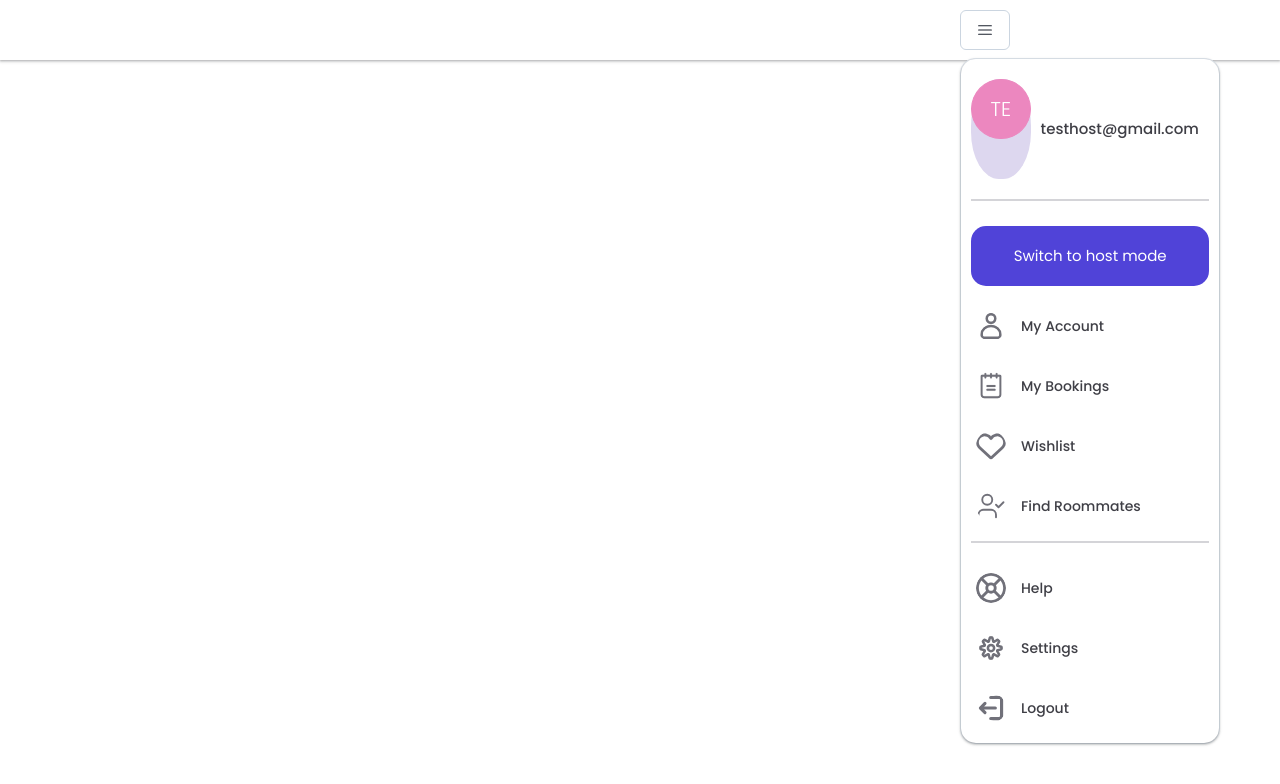
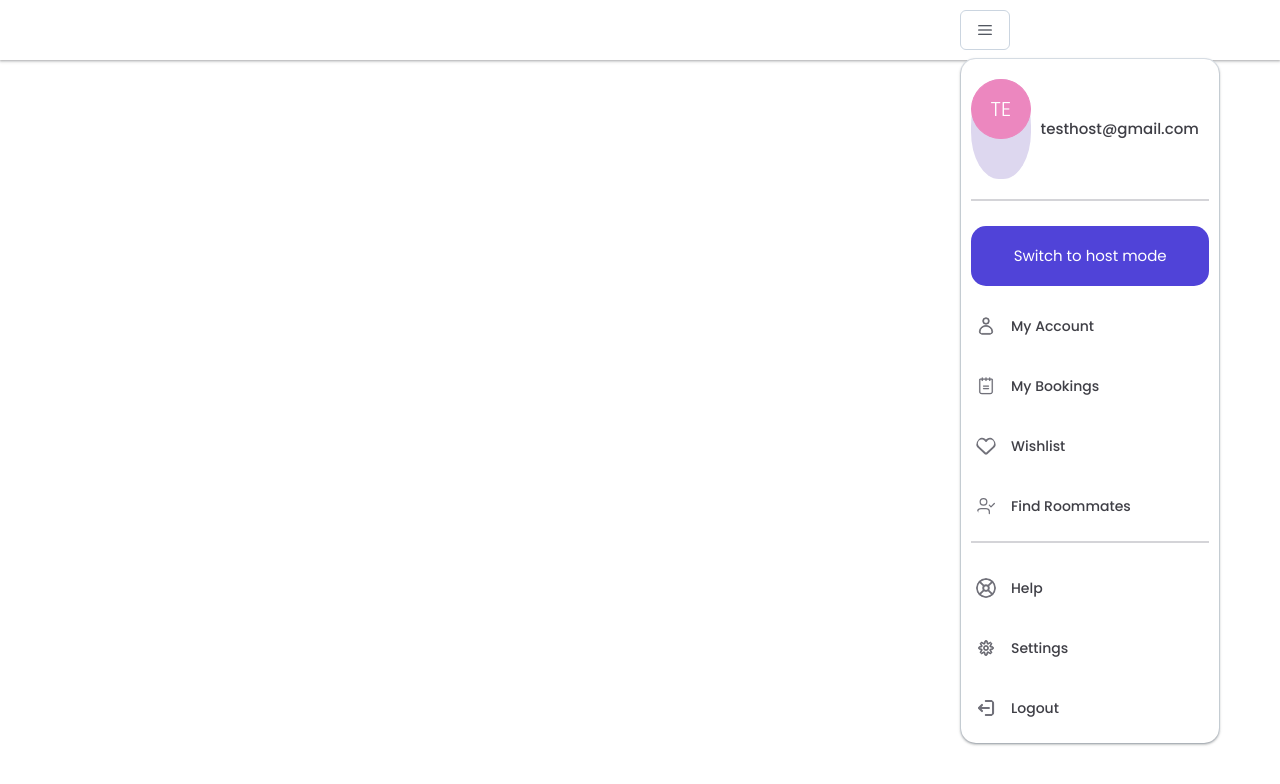
Before and after one commit to abhinavjoshi1798/SideBar, a React (Create React App) app: page / in a window 1280 px wide. Both pictures are taken after a click on the button 985 px from the left and 30 px from the top of the page. Shown: the top 784 px of the page. Built offline with nearby package versions, Linux system fonts and the light colour scheme.

Commit message:
icon size corrected

```diff
--- a/src/App.css
+++ b/src/App.css
@@ -128,7 +128,7 @@ display: flex;
 }
 
 .listMidIcon{
-  font-size: 30px;
+  font-size: 18px;
   stroke-width: 1px;
   stroke:#71717a;
 
--- a/src/App.js
+++ b/src/App.js
@@ -58,27 +58,27 @@ function App() {
               </div>
 
               <div className="listMid">
-                <CiUser className="listMidIcon" />
+                <CiUser className="listMidIcon" style={{fontSize:"20px"}} />
                 <label>My Account</label>
               </div>
               <div className="listMid">
                 <PiNotepad
                   className="listMidIcon"
-                  style={{ color: "#71717a" }}
+                  style={{ color: "#71717a", fontSize:"20px" }}
                 />
                 <label>My Bookings</label>
               </div>
               <div className="listMid">
                 <FaRegHeart
                   className="listMidIcon"
-                  style={{ color: "#71717a" }}
+                  style={{ color: "#71717a",fontSize:"20px" }}
                 />
                 <label>Wishlist</label>
               </div>
               <div className="listMid">
                 <LuUserCheck
                   className="listMidIcon"
-                  style={{ strokeWidth: "1.5px" }}
+                  style={{ strokeWidth: "1.5px",fontSize:"20px" }}
                 />
                 <label>Find Roommates</label>
               </div>
@@ -88,7 +88,7 @@ function App() {
               <div className="listMid">
                 <FaRegLifeRing
                   className="listMidIcon"
-                  style={{ color: "#71717a" }}
+                  style={{ color: "#71717a",fontSize:"20px" }}
                 />
                 <label>Help</label>
               </div>
@@ -96,7 +96,7 @@ function App() {
               <div className="listMid">
                 <CiSettings
                   className="listMidIcon"
-                  style={{ strokeWidth: "1px" }}
+                  style={{ strokeWidth: "1px",fontSize:"20px" }}
                 />
                 <label>Settings</label>
               </div>
@@ -104,7 +104,7 @@ function App() {
               <div className="listMid">
                 <CiLogout
                   className="listMidIcon"
-                  style={{ strokeWidth: "1.5px" }}
+                  style={{ strokeWidth: "1.5px",fontSize:"20px" }}
                 />
                 <label>Logout</label>
               </div>
```
